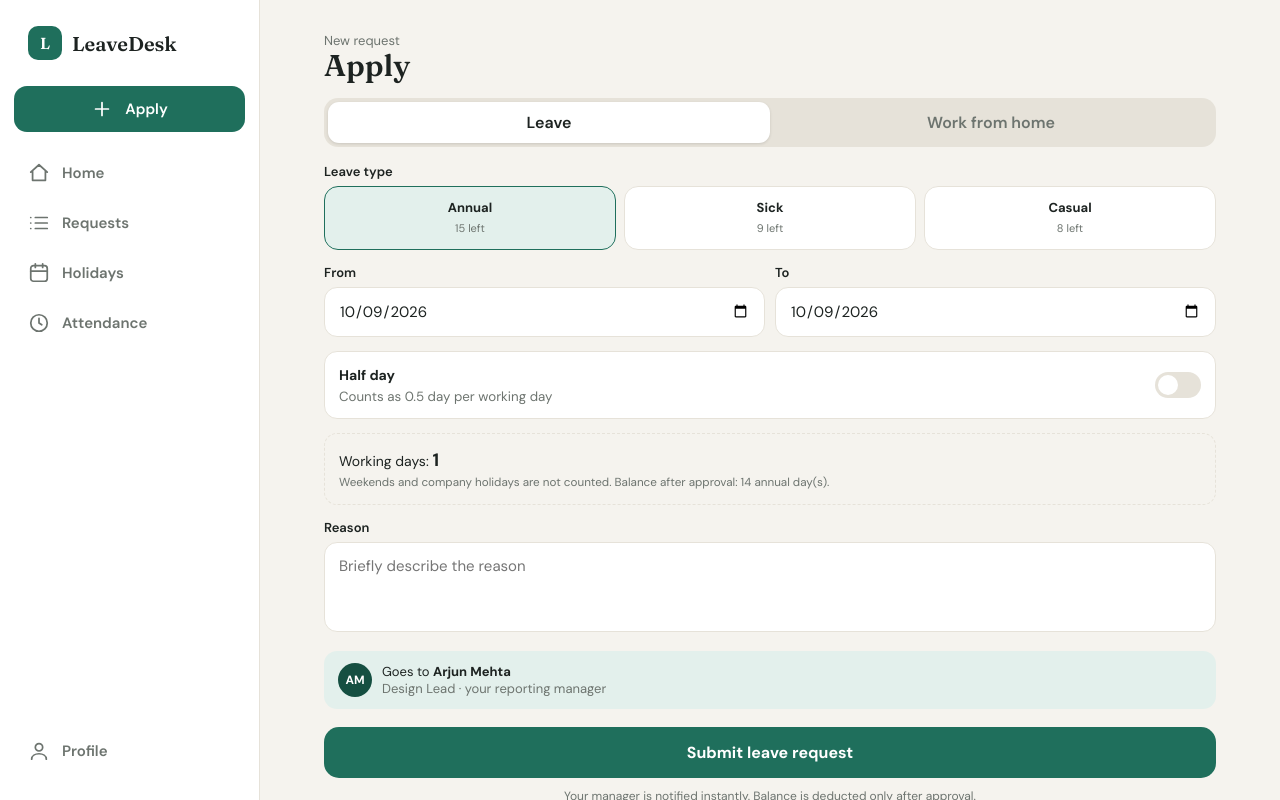
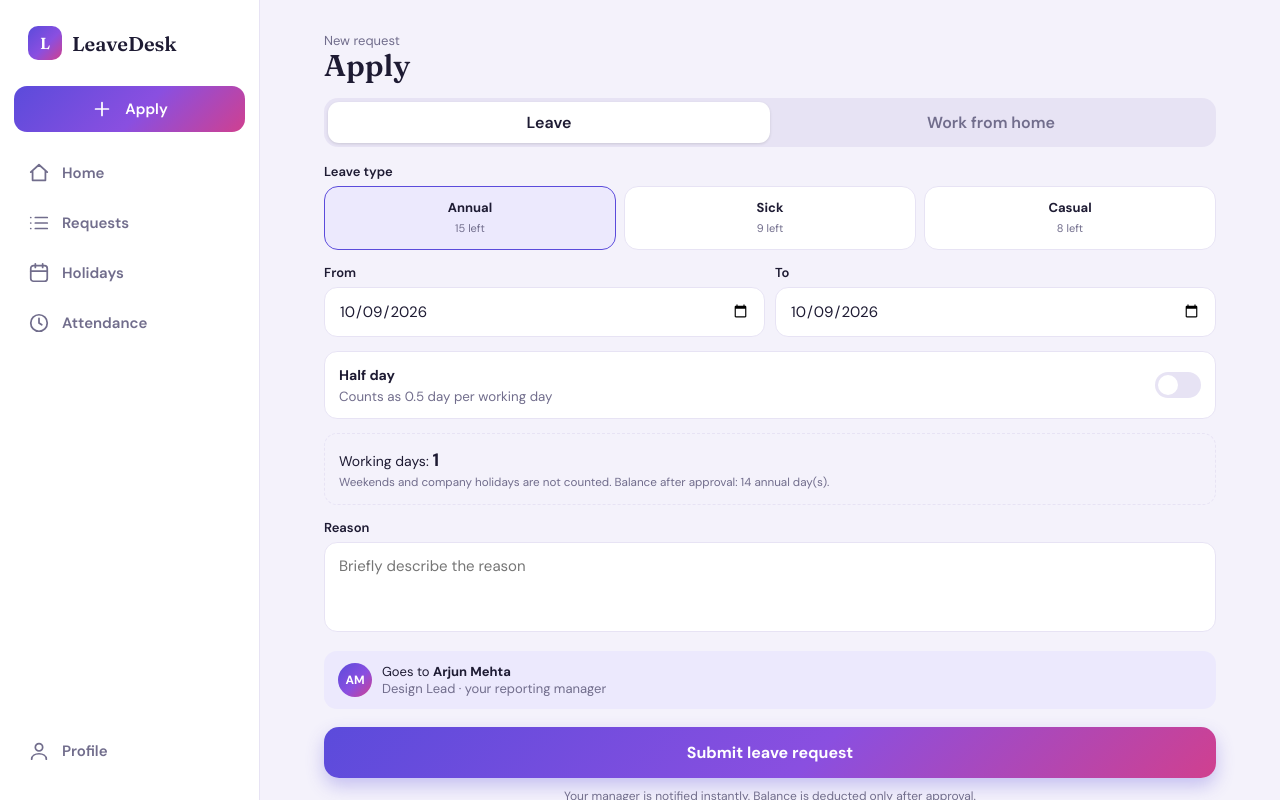
Before and after one commit to anilaharidas/leave-management, a plain HTML site: page dist/index.html in a window 1280 px wide. Both pictures are taken after a click on the button "Apply". Drawn offline with Linux system fonts and the light colour scheme.

Commit message:
Refresh employee UI with indigo-violet-pink palette
Co-Authored-By: Claude Sonnet 5.5 <noreply@anthropic.com>

```diff
--- a/dist/index.html
+++ b/dist/index.html
@@ -3,21 +3,21 @@
 <head>
 <meta charset="utf-8">
 <meta name="viewport" content="width=device-width, initial-scale=1, viewport-fit=cover">
-<meta name="theme-color" content="#1f6f5c">
+<meta name="theme-color" content="#5b4bdb">
 <title>Leave App – Employee</title>
 <link rel="preconnect" href="https://fonts.googleapis.com">
 <link href="https://fonts.googleapis.com/css2?family=DM+Sans:wght@400;500;600;700&family=Fraunces:opsz,wght@9..144,600&display=swap" rel="stylesheet">
 <style>
 :root{
-  --bg:#f5f3ee; --card:#fff; --ink:#1d2321; --mute:#6d746f; --line:#e6e2d9;
-  --brand:#1f6f5c; --brand-d:#154f41; --brand-l:#e3f0ec;
-  --amber:#b7791f; --amber-l:#fbf0d9; --green:#2f855a; --green-l:#e2f3ea;
-  --red:#c0392b; --red-l:#fbe6e3; --blue:#2b6cb0; --blue-l:#e4eef9; --plum:#7a4a8a; --plum-l:#f0e6f4;
+  --bg:#f4f2fb; --card:#fff; --ink:#1e1b33; --mute:#716d8c; --line:#e7e3f4;
+  --brand:#5b4bdb; --brand-d:#4333b8; --brand-l:#ece9fd; --grad:linear-gradient(135deg,#5b4bdb 0%,#8a4fe0 55%,#d0408f 100%);
+  --amber:#b86e00; --amber-l:#fff0d1; --green:#13875a; --green-l:#dcf5e8;
+  --red:#d6405a; --red-l:#fde6ea; --blue:#0e8fa3; --blue-l:#dff3f6; --plum:#c0398f; --plum-l:#fae4f2;
   --r:18px;
 }
 @media (prefers-color-scheme:dark){
-  :root{--bg:#121614;--card:#1b211e;--ink:#eef1ee;--mute:#98a39d;--line:#2a322e;--brand:#4cb398;--brand-d:#7fd1ba;--brand-l:#1e332d;
-  --amber-l:#3a2f17;--green-l:#183427;--red-l:#3b1f1b;--blue-l:#1a2a3c;--plum-l:#2e2036;--amber:#e0a84a;--green:#5cc48d;--red:#ef7b6d;--blue:#6aa7e6;--plum:#c49bd4}
+  :root{--bg:#12101f;--card:#1c1930;--ink:#f0eefc;--mute:#a09cc0;--line:#2d2947;--brand:#8b7dff;--brand-d:#b4a9ff;--brand-l:#2a2550;
+  --amber-l:#3b2e12;--green-l:#143a2a;--red-l:#3d1b25;--blue-l:#12333a;--plum-l:#3a1b33;--amber:#f0b04a;--green:#52d49a;--red:#ff7b91;--blue:#4fc8dc;--plum:#ee7cc4}
 }
 *{box-sizing:border-box;margin:0;-webkit-tap-highlight-color:transparent;min-width:0}
 html{-webkit-text-size-adjust:100%}
@@ -39,12 +39,12 @@ header.top{display:flex;align-items:center;gap:12px;padding:20px 0 14px}
 header.top .t{flex:1}
 header.top .t small{color:var(--mute);font-size:13px;display:block}
 header.top .t h1{font-size:24px;line-height:1.15}
-.avatar{width:42px;height:42px;border-radius:50%;background:var(--brand);color:#fff;display:grid;place-items:center;font-weight:700;font-size:15px;border:none;cursor:pointer;flex:none}
+.avatar{width:42px;height:42px;border-radius:50%;background:var(--grad);color:#fff;display:grid;place-items:center;font-weight:700;font-size:15px;border:none;cursor:pointer;flex:none}
 .iconbtn{width:40px;height:40px;border-radius:12px;border:1px solid var(--line);background:var(--card);display:grid;place-items:center;cursor:pointer;color:var(--ink)}
 .card{background:var(--card);border:1px solid var(--line);border-radius:var(--r);padding:16px;margin-bottom:12px}
 .sec{display:flex;justify-content:space-between;align-items:baseline;margin:20px 2px 10px}
 .sec h2{font-size:18px}.sec a{font-size:13px;color:var(--brand);font-weight:600;cursor:pointer}
-.hero{background:var(--brand);color:#fff;border:none;position:relative;overflow:hidden}
+.hero{background:var(--grad);color:#fff;border:none;position:relative;overflow:hidden}
 .hero:after{content:"";position:absolute;right:-40px;top:-40px;width:150px;height:150px;border-radius:50%;background:rgba(255,255,255,.08)}
 .hero small{opacity:.8;font-size:13px}
 .hero .big{font-family:Fraunces,serif;font-size:40px;line-height:1.1;margin:4px 0 12px}
@@ -78,7 +78,7 @@ nav{position:fixed;bottom:0;left:0;right:0;background:var(--card);border-top:1px
 .qa,.type,.fl,.menu,.req{min-height:44px}
 nav button{flex:1;border:none;background:none;color:var(--mute);font:inherit;font-size:11px;font-weight:600;display:flex;flex-direction:column;align-items:center;gap:3px;cursor:pointer;padding:4px 0}
 nav button.on{color:var(--brand)}
-nav button.apply .fab{width:50px;height:50px;border-radius:50%;background:var(--brand);color:#fff;display:grid;place-items:center;margin-top:-26px;box-shadow:0 6px 16px rgba(31,111,92,.4);border:4px solid var(--bg)}
+nav button.apply .fab{width:50px;height:50px;border-radius:50%;background:var(--grad);color:#fff;display:grid;place-items:center;margin-top:-26px;box-shadow:0 8px 20px rgba(91,75,219,.45);border:4px solid var(--bg)}
 nav button.apply{color:var(--brand)}
 svg{width:22px;height:22px;stroke:currentColor;fill:none;stroke-width:1.9;stroke-linecap:round;stroke-linejoin:round}
 /* forms */
@@ -97,20 +97,20 @@ textarea.in{resize:none;height:90px}
 .toggle{display:flex;justify-content:space-between;align-items:center;margin-top:14px;padding:12px 14px;border:1.5px solid var(--line);border-radius:13px;background:var(--card)}
 .sw{width:46px;height:26px;border-radius:99px;background:var(--line);position:relative;cursor:pointer;border:none;transition:.2s}
 .sw:after{content:"";position:absolute;top:3px;left:3px;width:20px;height:20px;border-radius:50%;background:#fff;transition:.2s}
-.sw.on{background:var(--brand)}.sw.on:after{left:23px}
+.sw.on{background:var(--grad)}.sw.on:after{left:23px}
 .mgr{display:flex;gap:10px;align-items:center;padding:12px 14px;border-radius:13px;background:var(--brand-l);margin-top:14px;font-size:13px}
-.mgr .avatar{width:34px;height:34px;font-size:12px;background:var(--brand-d)}
+.mgr .avatar{width:34px;height:34px;font-size:12px}
 .sum{margin-top:14px;padding:14px;border-radius:13px;border:1.5px dashed var(--line);font-size:14px}
 .sum b{font-size:18px}
 .err{background:var(--red-l);color:var(--red);padding:11px 14px;border-radius:12px;font-size:13px;font-weight:500;margin-top:14px}
-.btn{width:100%;padding:15px;border-radius:15px;border:none;background:var(--brand);color:#fff;font:inherit;font-weight:700;font-size:16px;cursor:pointer;margin-top:18px}
-.btn:active{background:var(--brand-d)}
-.btn.ghost{background:none;color:var(--red);border:1.5px solid var(--line)}
+.btn{width:100%;padding:15px;border-radius:15px;border:none;background:var(--grad);box-shadow:0 8px 18px rgba(91,75,219,.3);color:#fff;font:inherit;font-weight:700;font-size:16px;cursor:pointer;margin-top:18px}
+.btn:active{filter:brightness(.92)}
+.btn.ghost{background:none;box-shadow:none;color:var(--red);border:1.5px solid var(--line)}
 /* chips filter */
 .filters{display:flex;gap:8px;overflow-x:auto;padding-bottom:4px;margin-bottom:12px}
 .filters::-webkit-scrollbar{display:none}
 .fl{border:1.5px solid var(--line);background:var(--card);padding:8px 14px;border-radius:99px;font:inherit;font-size:13px;font-weight:600;color:var(--mute);cursor:pointer;white-space:nowrap}
-.fl.on{background:var(--ink);color:var(--bg);border-color:var(--ink)}
+.fl.on{background:var(--brand);color:#fff;border-color:var(--brand)}
 /* calendar */
 .calhead{display:flex;justify-content:space-between;align-items:center;margin-bottom:10px}
 .calhead b{font-family:Fraunces,serif;font-size:19px}
@@ -120,7 +120,7 @@ textarea.in{resize:none;height:90px}
 .cell.we{color:var(--mute)}
 .cell.today{outline:2px solid var(--brand);outline-offset:-2px;font-weight:700}
 .cell.hol{background:var(--brand-l);color:var(--brand-d);font-weight:700}
-.cell.sel{background:var(--ink);color:var(--bg)}
+.cell.sel{background:var(--brand);color:#fff}
 .cell i{position:absolute;bottom:5px;width:5px;height:5px;border-radius:50%}
 .legend{display:flex;flex-wrap:wrap;gap:12px;font-size:12px;color:var(--mute);margin-top:12px}
 .legend span:before{content:"";display:inline-block;width:9px;height:9px;border-radius:50%;background:var(--c);margin-right:5px}
@@ -162,11 +162,11 @@ textarea.in{resize:none;height:90px}
   nav button{flex:none;flex-direction:row;gap:12px;font-size:15px;padding:12px 14px;border-radius:13px;justify-content:flex-start}
   nav button:hover{background:var(--brand-l)}
   nav button.on{background:var(--brand-l)}
-  nav button.apply{order:-1;background:var(--brand);color:#fff;margin-bottom:14px;justify-content:center}
-  nav button.apply:hover{background:var(--brand-d)}
+  nav button.apply{order:-1;background:var(--grad);color:#fff;margin-bottom:14px;justify-content:center}
+  nav button.apply:hover{filter:brightness(.95)}
   nav button.apply .fab{width:auto;height:auto;margin:0;background:none;box-shadow:none;border:none}
   .brand{display:flex;align-items:center;gap:10px;font-family:Fraunces,serif;font-size:20px;padding:0 14px 22px;order:-2}
-  .brand i{width:34px;height:34px;border-radius:10px;background:var(--brand);display:grid;place-items:center;color:#fff;font-style:normal;font-size:16px}
+  .brand i{width:34px;height:34px;border-radius:10px;background:var(--grad);display:grid;place-items:center;color:#fff;font-style:normal;font-size:16px}
   .sidelink{display:flex;margin-top:auto}
   .cols{display:grid;grid-template-columns:3fr 2fr;gap:28px;align-items:start}
   .hero .big{font-size:48px}
```
Also changed, not shown: index.html (+20 -20 lines).
